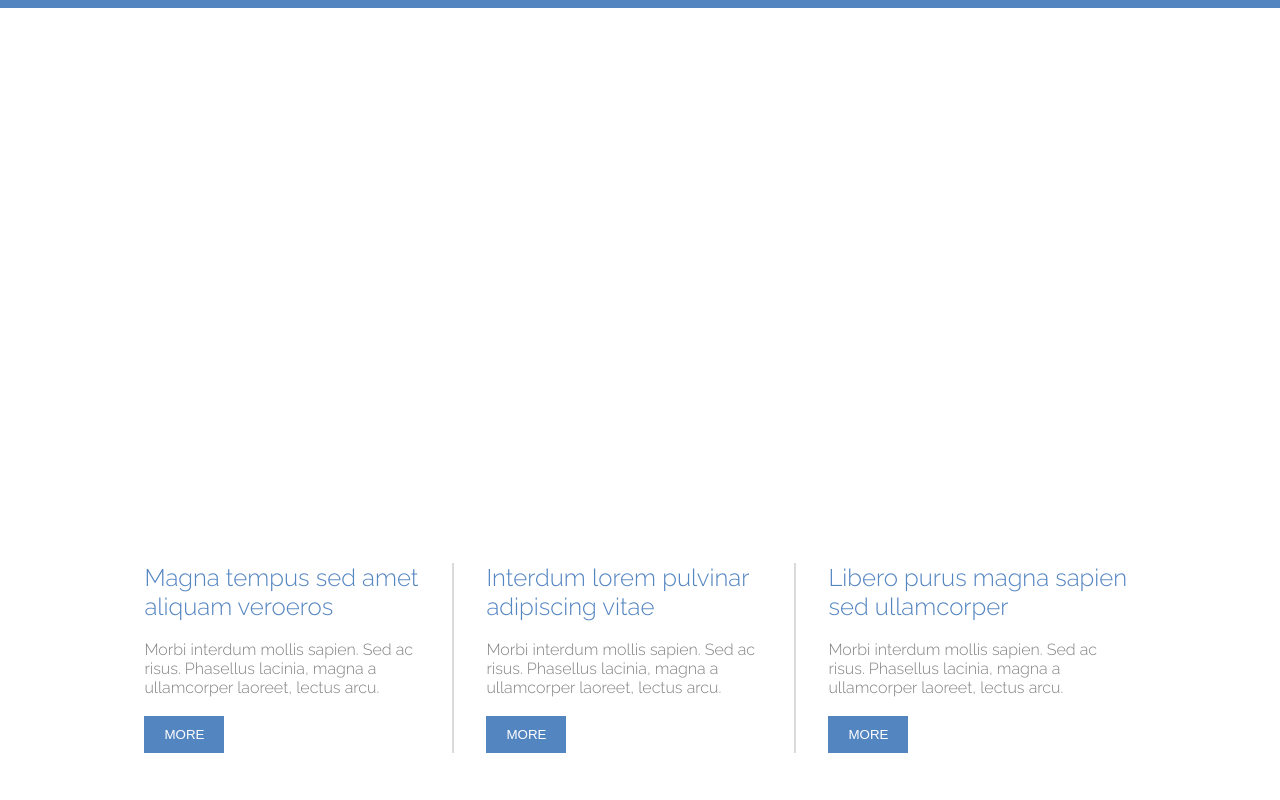
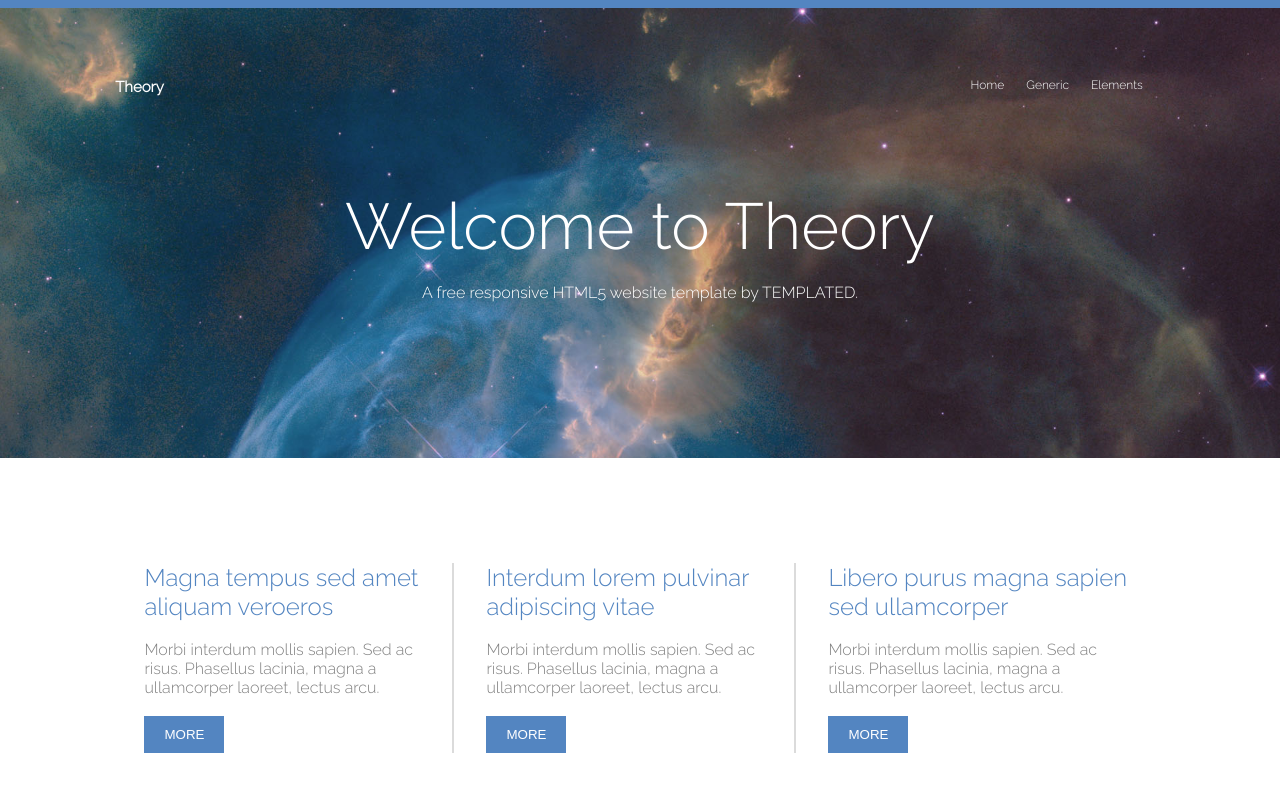
Before and after one commit to ShoryaThakur/Layout_1, a plain HTML site: page index.html in a window 1280 px wide. Shown: the top 800 px of the page. Drawn offline with nearby package versions, Linux system fonts and the light colour scheme.

Commit message:
Update style.css

```diff
--- a/Css/style.css
+++ b/Css/style.css
@@ -10,7 +10,7 @@ body {
   width: 100%;
   height: 450px;
   border-top: 8px solid #5385c1;
-  background-image: url('/images/banner.jpg');
+  background-image: url('/images/bg.jpg');
   background-attachment: fixed;
   background-size: cover;
   background-position: top;
```
